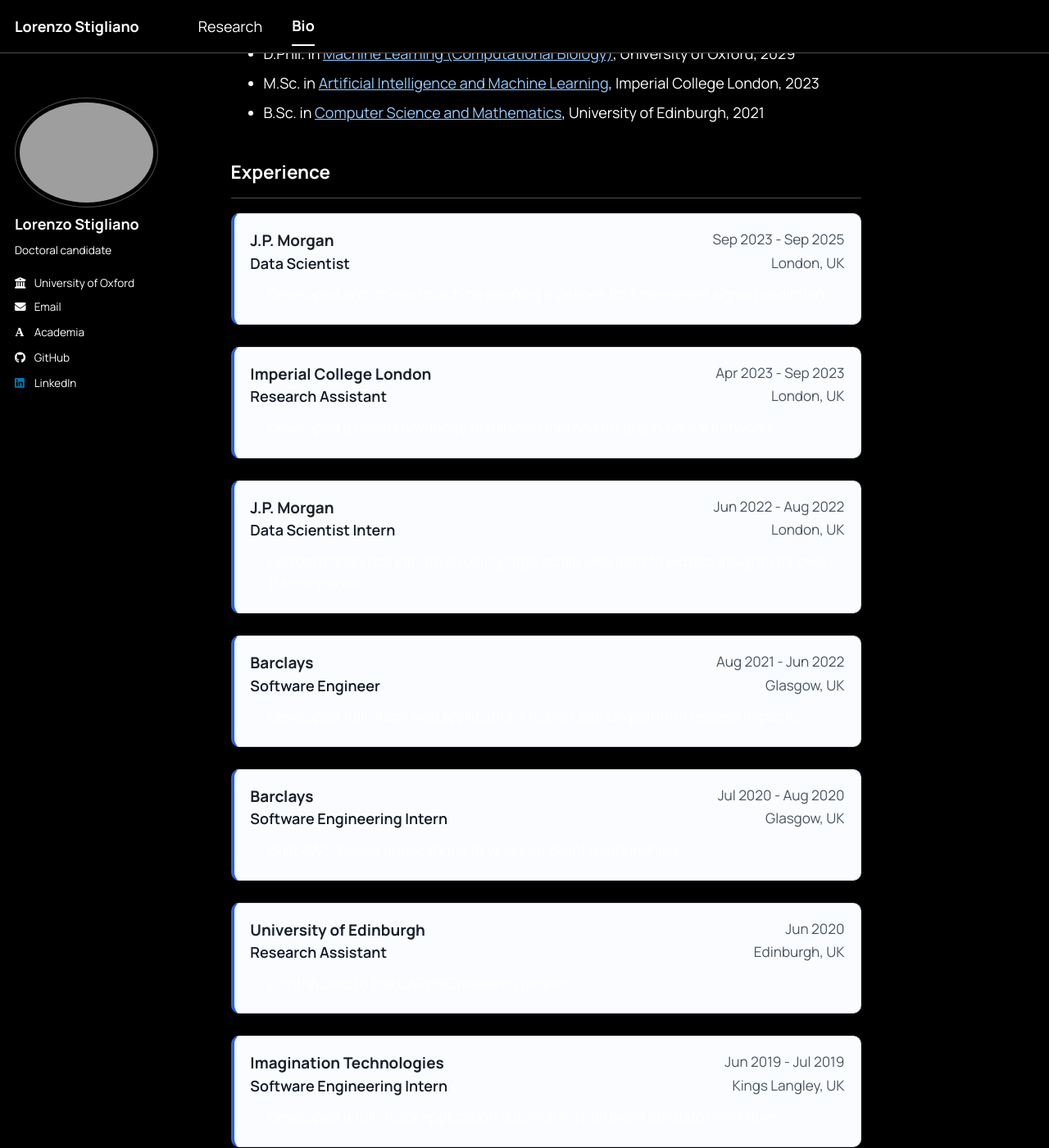
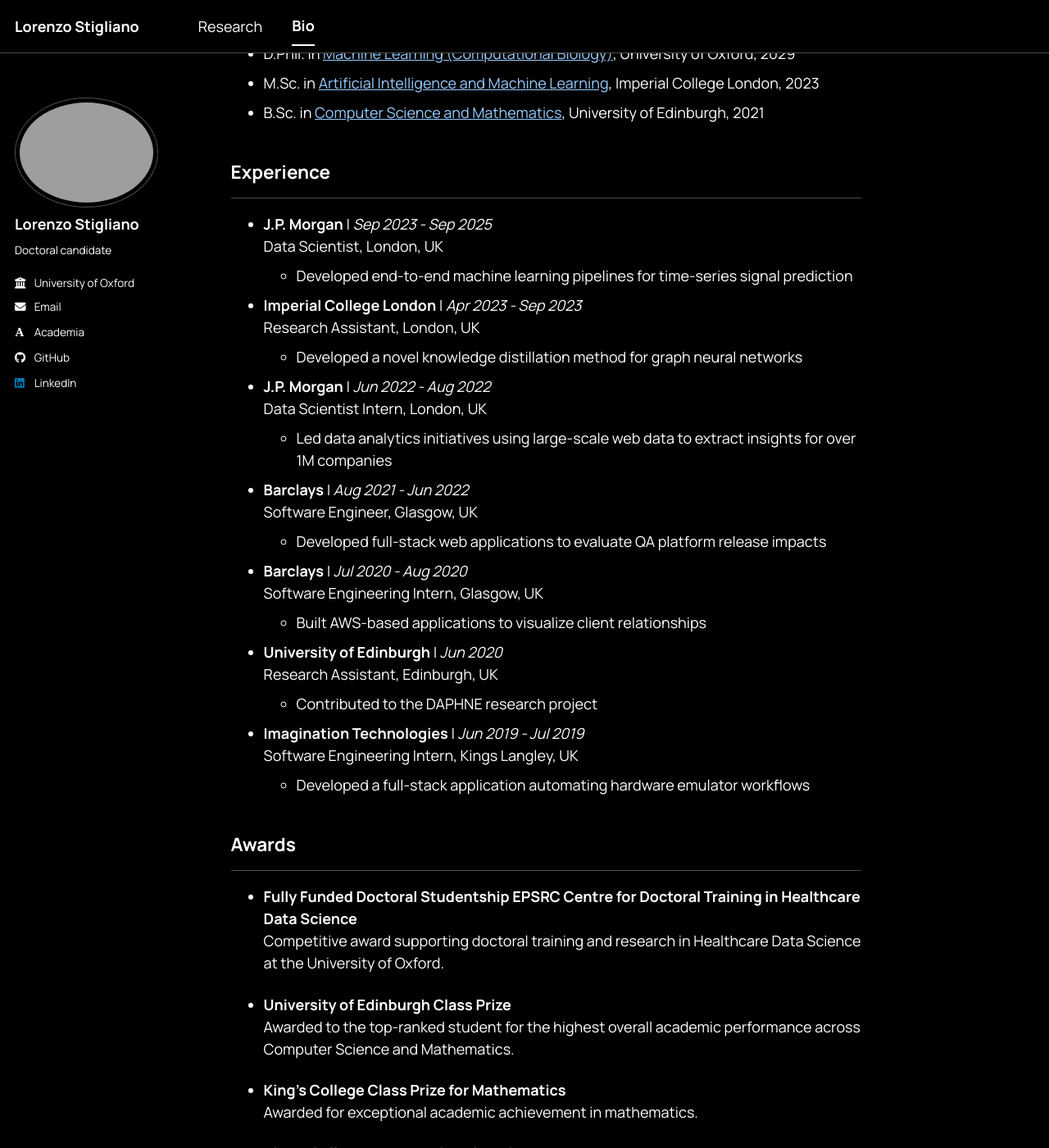
Before and after one commit to LorenzoStigliano/lorenzostigliano.github.io, a Jekyll site: the page built from _pages/cv.md, in a window 1280 px wide and 1400 px high, scrolled down 541 px. Shown: the whole window at 82% size. Built offline with Jekyll 4.4.1, drawn with Linux system fonts in a browser that asks for light colours; some web fonts are replaced; a script bundle is joined from its source files by our own code; library files that are not in the unit come from our copies; some of the changed lines change nothing that is shown.

Commit message:
only markdown

```diff
--- a/_pages/cv.md
+++ b/_pages/cv.md
@@ -27,155 +27,33 @@
 
 ## Experience
 ---
-<style>
-  .experience-list {
-    list-style: none;
-    margin: 0;
-    padding: 0;
-    display: grid;
-    gap: 1rem;
-  }
+* **J.P. Morgan** | *Sep 2023 - Sep 2025*
+  Data Scientist, London, UK
+  - Developed end-to-end machine learning pipelines for time-series signal prediction
 
-  .experience-item {
-    border: 1px solid #d8dce3;
-    border-left: 4px solid #2563eb;
-    border-radius: 10px;
-    background: #fafcff;
-    padding: 1rem 1.1rem;
-  }
+* **Imperial College London** | *Apr 2023 - Sep 2023*
+  Research Assistant, London, UK
+  - Developed a novel knowledge distillation method for graph neural networks
 
-  .experience-top,
-  .experience-meta {
-    display: flex;
-    justify-content: space-between;
-    gap: 1rem;
-    flex-wrap: wrap;
-  }
+* **J.P. Morgan** | *Jun 2022 - Aug 2022*
+  Data Scientist Intern, London, UK
+  - Led data analytics initiatives using large-scale web data to extract insights for over 1M companies
 
-  .experience-company {
-    font-size: 1.05rem;
-    font-weight: 700;
-    color: #1a202c;
-  }
+* **Barclays** | *Aug 2021 - Jun 2022*
+  Software Engineer, Glasgow, UK
+  - Developed full-stack web applications to evaluate QA platform release impacts
 
-  .experience-date {
-    font-size: 0.95rem;
-    color: #4b5563;
-  }
+* **Barclays** | *Jul 2020 - Aug 2020*
+  Software Engineering Intern, Glasgow, UK
+  - Built AWS-based applications to visualize client relationships
 
-  .experience-role {
-    font-weight: 600;
-    color: #111827;
-  }
+* **University of Edinburgh** | *Jun 2020*
+  Research Assistant, Edinburgh, UK
+  - Contributed to the DAPHNE research project
 
-  .experience-location {
-    color: #4b5563;
-    font-size: 0.95rem;
-  }
-
-  .experience-highlights {
-    margin: 0.6rem 0 0;
-    padding-left: 1.2rem;
-  }
-
-  .experience-highlights li {
-    margin: 0.25rem 0;
-  }
-</style>
-
-<ul class="experience-list">
-  <li class="experience-item">
-    <div class="experience-top">
-      <span class="experience-company">J.P. Morgan</span>
-      <span class="experience-date">Sep 2023 - Sep 2025</span>
-    </div>
-    <div class="experience-meta">
-      <span class="experience-role">Data Scientist</span>
-      <span class="experience-location">London, UK</span>
-    </div>
-    <ul class="experience-highlights">
-      <li>Developed end-to-end machine learning pipelines for time-series signal prediction</li>
-    </ul>
-  </li>
-  <li class="experience-item">
-    <div class="experience-top">
-      <span class="experience-company">Imperial College London</span>
-      <span class="experience-date">Apr 2023 - Sep 2023</span>
-    </div>
-    <div class="experience-meta">
-      <span class="experience-role">Research Assistant</span>
-      <span class="experience-location">London, UK</span>
-    </div>
-    <ul class="experience-highlights">
-      <li>Developed a novel knowledge distillation method for graph neural networks</li>
-    </ul>
-  </li>
-  <li class="experience-item">
-    <div class="experience-top">
-      <span class="experience-company">J.P. Morgan</span>
-      <span class="experience-date">Jun 2022 - Aug 2022</span>
-    </div>
-    <div class="experience-meta">
-      <span class="experience-role">Data Scientist Intern</span>
-      <span class="experience-location">London, UK</span>
-    </div>
-    <ul class="experience-highlights">
-      <li>Led data analytics initiatives using large-scale web data to extract insights for over 1M companies</li>
-    </ul>
-  </li>
-  <li class="experience-item">
-    <div class="experience-top">
-      <span class="experience-company">Barclays</span>
-      <span class="experience-date">Aug 2021 - Jun 2022</span>
-    </div>
-    <div class="experience-meta">
-      <span class="experience-role">Software Engineer</span>
-      <span class="experience-location">Glasgow, UK</span>
-    </div>
-    <ul class="experience-highlights">
-      <li>Developed full-stack web applications to evaluate QA platform release impacts</li>
-    </ul>
-  </li>
-  <li class="experience-item">
-    <div class="experience-top">
-      <span class="experience-company">Barclays</span>
-      <span class="experience-date">Jul 2020 - Aug 2020</span>
-    </div>
-    <div class="experience-meta">
-      <span class="experience-role">Software Engineering Intern</span>
-      <span class="experience-location">Glasgow, UK</span>
-    </div>
-    <ul class="experience-highlights">
-      <li>Built AWS-based applications to visualize client relationships</li>
-    </ul>
-  </li>
-  <li class="experience-item">
-    <div class="experience-top">
-      <span class="experience-company">University of Edinburgh</span>
-      <span class="experience-date">Jun 2020</span>
-    </div>
-    <div class="experience-meta">
-      <span class="experience-role">Research Assistant</span>
-      <span class="experience-location">Edinburgh, UK</span>
-    </div>
-    <ul class="experience-highlights">
-      <li>Contributed to the DAPHNE research project</li>
-    </ul>
-  </li>
-  <li class="experience-item">
-    <div class="experience-top">
-      <span class="experience-company">Imagination Technologies</span>
-      <span class="experience-date">Jun 2019 - Jul 2019</span>
-    </div>
-    <div class="experience-meta">
-      <span class="experience-role">Software Engineering Intern</span>
-      <span class="experience-location">Kings Langley, UK</span>
-    </div>
-    <ul class="experience-highlights">
-      <li>Developed a full-stack application automating hardware emulator workflows</li>
-    </ul>
-  </li>
-</ul>
+* **Imagination Technologies** | *Jun 2019 - Jul 2019*
+  Software Engineering Intern, Kings Langley, UK
+  - Developed a full-stack application automating hardware emulator workflows
 
 ## Awards
 ---
```
